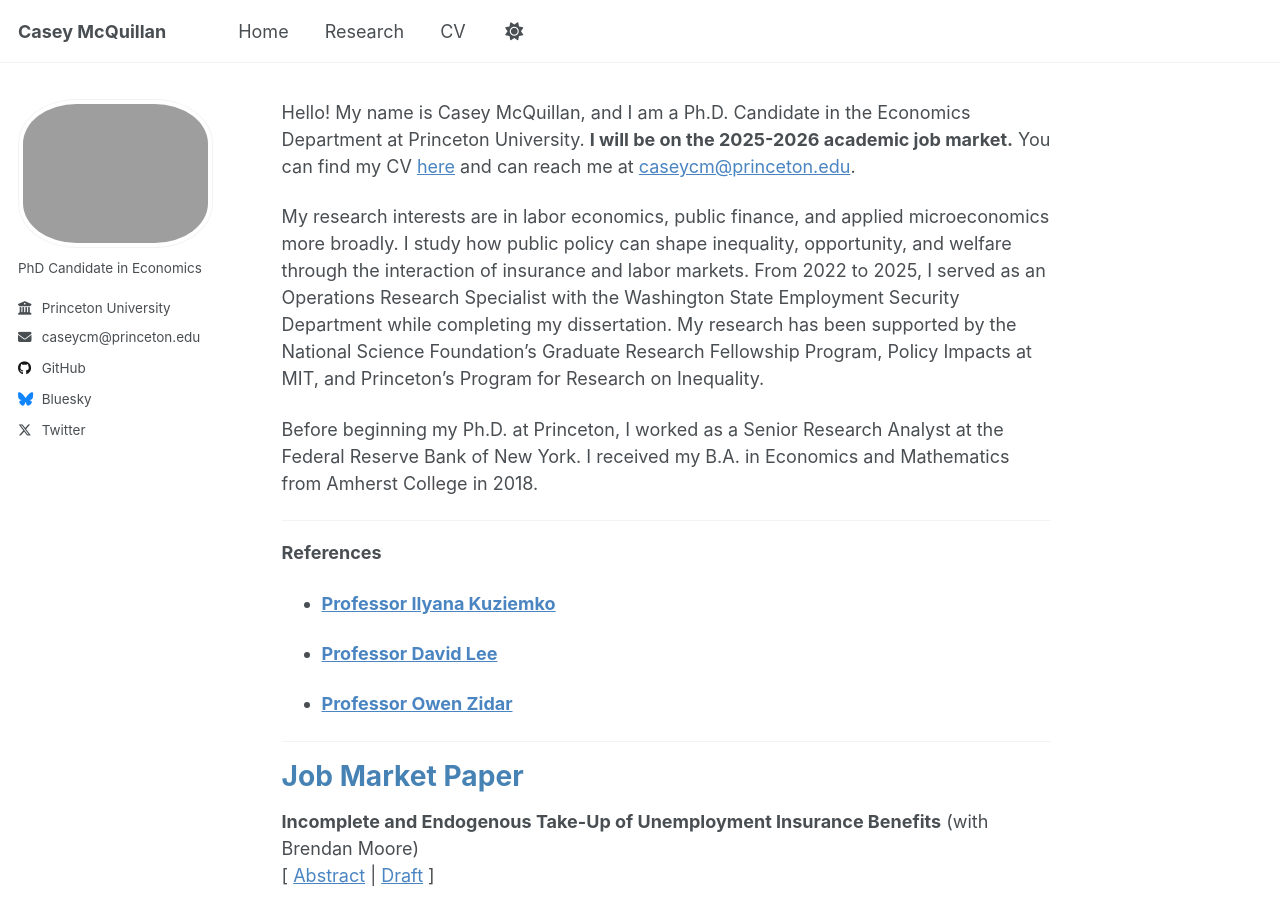
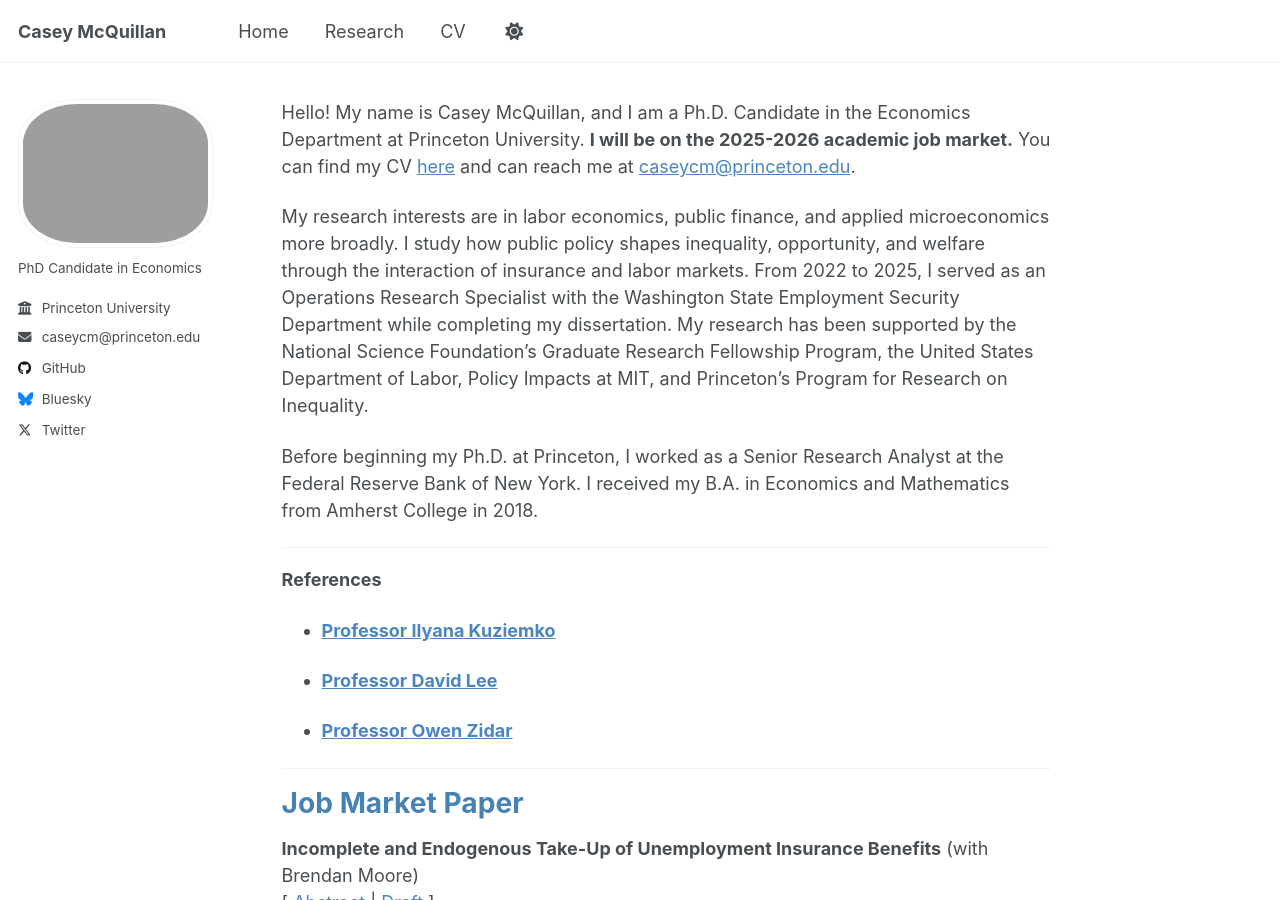
Before and after one commit to casey-mcquillan/casey-mcquillan.github.io, a Jekyll site: the page built from _pages/about.md, in a window 1280 px wide and 900 px high. Built offline with Jekyll 4.4.1, drawn with Linux system fonts in a browser that asks for light colours.

Commit message:
Update about.md

```diff
--- a/_pages/about.md
+++ b/_pages/about.md
@@ -8,7 +8,7 @@ author_profile: true
 Hello! My name is Casey McQuillan, and I am a Ph.D. Candidate in the Economics Department at Princeton University. **I will be on the 2025-2026 academic job market.** You can find my CV [here](https://casey-mcquillan.github.io/files/CV_McQuillan.pdf){: target="_blank"  rel="noopener noreferrer" .paper-link} and can reach me at [caseycm@princeton.edu](caseycm@princeton.edu).
 
 
-My research interests are in labor economics, public finance, and applied microeconomics more broadly. I study how public policy can shape inequality, opportunity, and welfare through the interaction of insurance and labor markets. From 2022 to 2025, I served as an Operations Research Specialist with the Washington State Employment Security Department while completing my dissertation. My research has been supported by the National Science Foundation's Graduate Research Fellowship Program, Policy Impacts at MIT, and Princeton's Program for Research on Inequality.
+My research interests are in labor economics, public finance, and applied microeconomics more broadly. I study how public policy shapes inequality, opportunity, and welfare through the interaction of insurance and labor markets. From 2022 to 2025, I served as an Operations Research Specialist with the Washington State Employment Security Department while completing my dissertation. My research has been supported by the National Science Foundation's Graduate Research Fellowship Program, the United States Department of Labor, Policy Impacts at MIT, and Princeton's Program for Research on Inequality.
 
 Before beginning my Ph.D. at Princeton, I worked as a Senior Research Analyst at the Federal Reserve Bank of New York. I received my B.A. in Economics and Mathematics from Amherst College in 2018.
 
```
